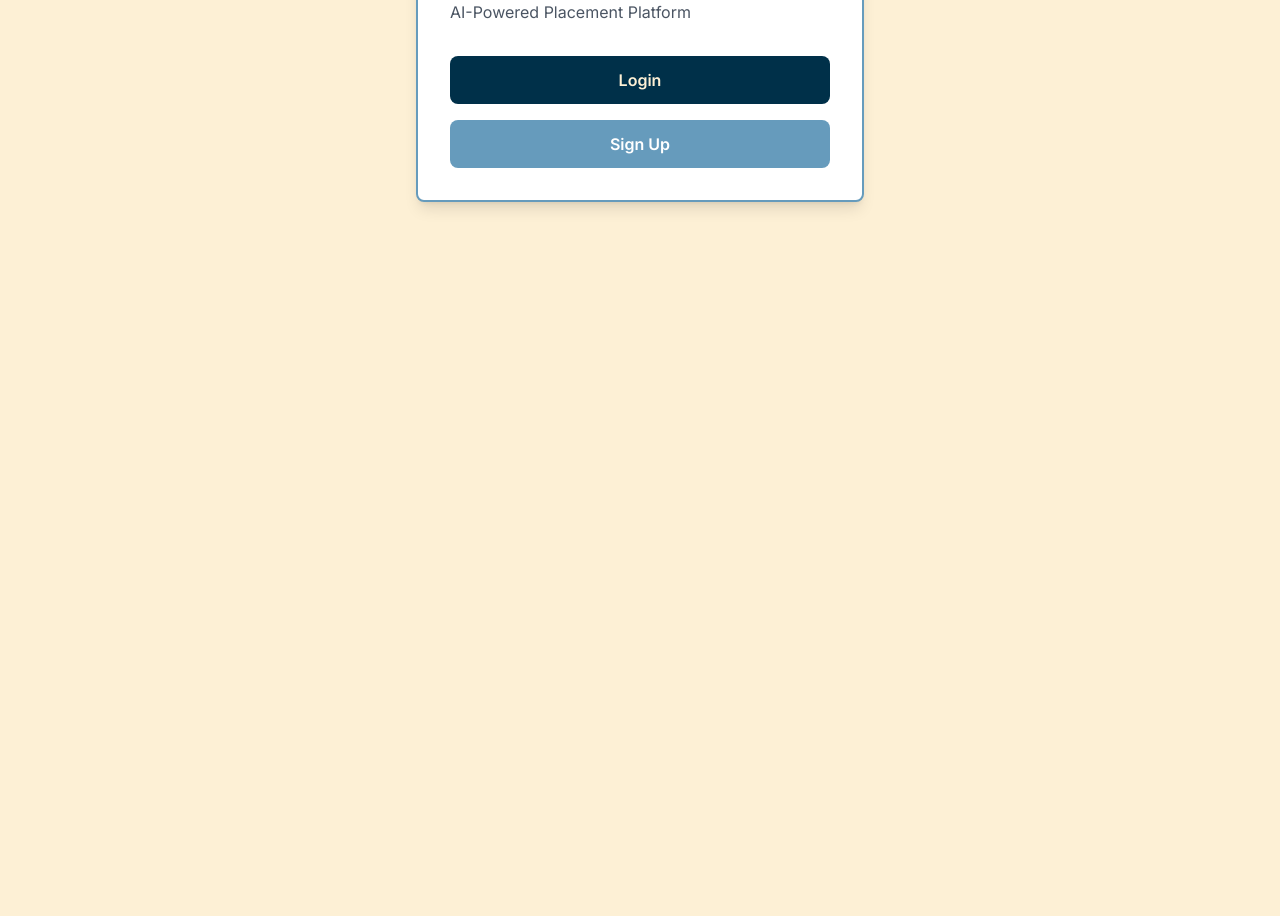
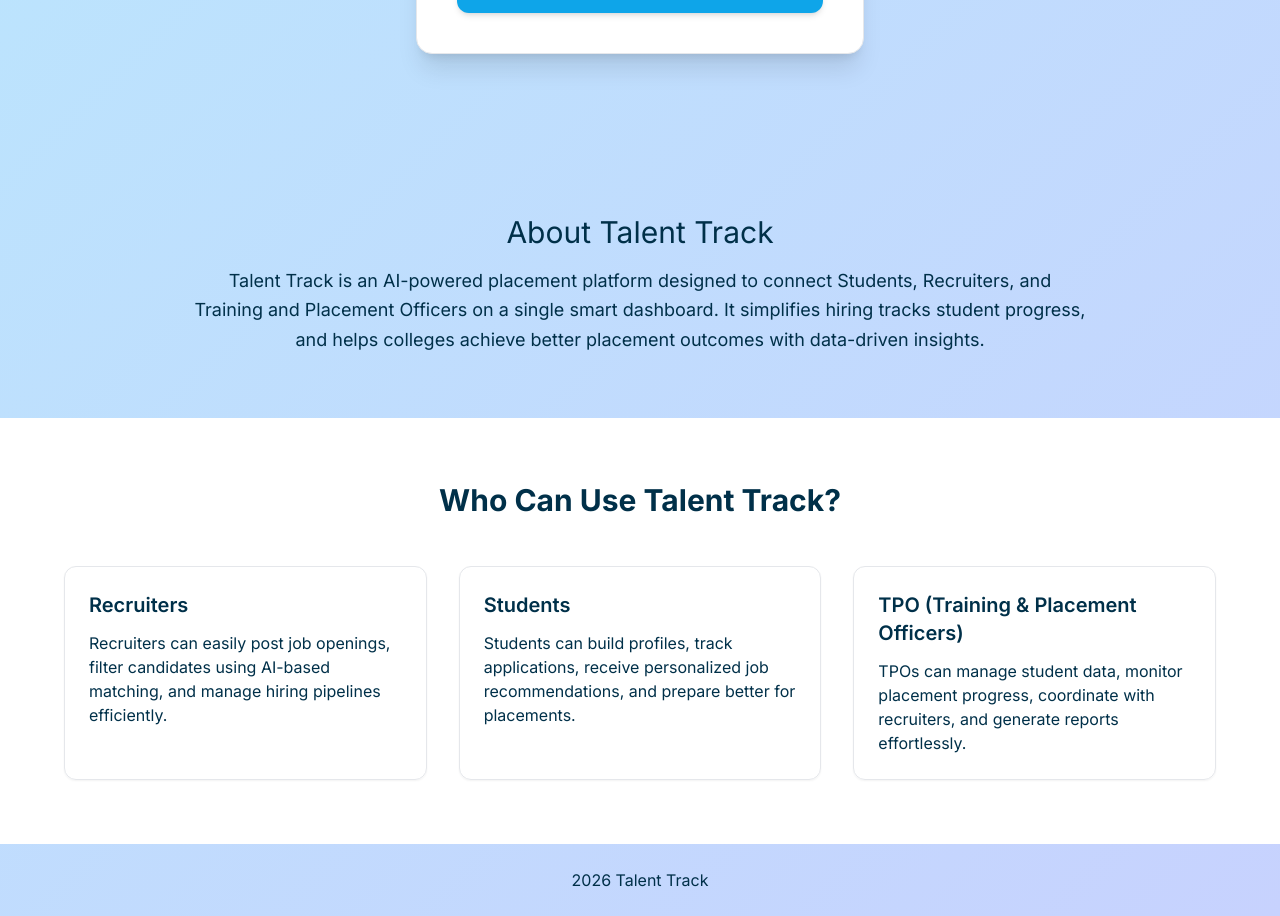
Before and after one commit to ParthDhule/college-placement-ai-app, a Next.js app: page / in a window 1280 px wide. Shown: the part 340-1256 px from the top of the page. Before the commit the page ends 800 px from the top, so only its background shows below. Built offline with nearby package versions, Linux system fonts and the light colour scheme.

Commit message:
Changes in color and framer motion

```diff
--- a/app/page.js
+++ b/app/page.js
@@ -2,26 +2,95 @@ import Link from 'next/link'
 
 export default function Home() {
   return (
-    <div className="min-h-screen bg-cream flex items-center justify-center">
-      <div className="bg-white rounded-lg shadow-lg p-8 max-w-md w-full border-2 border-blue">
-        <h1 className="text-4xl font-bold text-navy mb-2">PlaceAI</h1>
-        <p className="text-gray-600 mb-8">AI-Powered Placement Platform</p>
+    <div className="bg-gradient-to-br from-sky-200 via-blue-200 to-indigo-200 ">
+    <section className="py-24 flex items-center justify-center">
+      <div className="bg-white rounded-2xl shadow-xl p-10 max-w-md w-full border border-blue-300 animate-fadeInScale">
 
+       {/*title*/}
+        <h1 className="text-4xl font-extrabold text-center text-blue-900 mb-2 animate-slideDown">Talent Track</h1>
+        <p className="text-gray-600 text-center mb-8 animate-fadeIn">AI-Powered Placement Platform</p>
+
+        {/*Buttons*/}
         <div className="space-y-4">
           <Link
             href="/login"
-            className="block w-full bg-navy text-cream px-6 py-3 rounded-lg hover:opacity-90 text-center font-semibold"
+            className="block w-full bg-sky-500 text-white px-6 py-3 rounded-xl font-semibold transition-all duration-300 hover:bg-sky-600 hover:scale-105 active:scale-95 shadow-mdS text-center"
           >
             Login
           </Link>
           <Link
             href="/signup"
-            className="block w-full bg-blue text-white px-6 py-3 rounded-lg hover:opacity-90 text-center font-semibold"
+            className="block w-full bg-sky-500 text-white px-6 py-3 rounded-xl font-semibold transition-all duration-300 hover:bg-sky-600 hover:scale-105 active:scale-95 shadow-md text-center"
           >
             Sign Up
           </Link>
         </div>
       </div>
+    </section>
+
+    {/*About section*/}
+    <section className="py-16 px-6">
+      <div className="max-w-4xl mx-auto text-center">
+        <h2 className='text-3xl fornt-bold text-blue-900 mb-4'>
+          About Talent Track
+        </h2>
+
+        <p className='text-blue-800 text-lg leading-relaxed'>
+          Talent Track is an AI-powered placement platform designed to connect Students, Recruiters, and Training and Placement Officers on a single smart dashboard. It simplifies hiring tracks student progress, and helps colleges achieve better placement outcomes with data-driven insights.
+        </p>
+      </div>
+    </section>
+
+    {/*Users Section*/}
+    <section className="py-16 px-6 bg-white">
+        <div className="max-w-6xl mx-auto">
+          <h2 className="text-3xl font-bold text-center text-blue-900 mb-12">
+            Who Can Use Talent Track?
+          </h2>
+
+          <div className="grid grid-cols-1 md:grid-cols-3 gap-8">
+
+            {/* Recruiters */}
+            <div className="p-6 rounded-xl border border-blue-200 shadow-sm hover:shadow-lg transition">
+              <h3 className="text-xl font-semibold text-blue-800 mb-3">
+                Recruiters
+              </h3>
+              <p className="text-blue-700">
+                Recruiters can easily post job openings, filter candidates using
+                AI-based matching, and manage hiring pipelines efficiently.
+              </p>
+            </div>
+
+            {/* Students */}
+            <div className="p-6 rounded-xl border border-blue-200 shadow-sm hover:shadow-lg transition">
+              <h3 className="text-xl font-semibold text-blue-800 mb-3">
+                Students
+              </h3>
+              <p className="text-blue-700">
+                Students can build profiles, track applications, receive
+                personalized job recommendations, and prepare better for placements.
+              </p>
+            </div>
+
+            {/* TPO */}
+            <div className="p-6 rounded-xl border border-blue-200 shadow-sm hover:shadow-lg transition">
+              <h3 className="text-xl font-semibold text-blue-800 mb-3">
+                TPO (Training & Placement Officers)
+              </h3>
+              <p className="text-blue-700">
+                TPOs can manage student data, monitor placement progress,
+                coordinate with recruiters, and generate reports effortlessly.
+              </p>
+            </div>
+
+          </div>
+        </div>
+      </section>
+
+      {/* ================= FOOTER ================= */}
+      <footer className="py-6 text-center text-blue-800">
+         {new Date().getFullYear()} Talent Track
+      </footer>
     </div>
   )
 }
--- a/tailwind.config.js
+++ b/tailwind.config.js
@@ -8,11 +8,11 @@ module.exports = {
   theme: {
     extend: {
       colors: {
-        cream: '#fdf0d5',
-        navy: '#003049',
-        blue: '#669bbc',
-        red: '#c1121f',
-        maroon: '#780000',
+        cream: '#bae6fd',
+        navy: '#0c4a6e',
+        blue: '#0ea5e9',
+        red: '#2b007a',
+        maroon: '#10047a',
       },
     },
   },
```
Also changed, not shown: package.json (+10 -8 lines), 1 other file (tests, documents, lock files or other folders).
